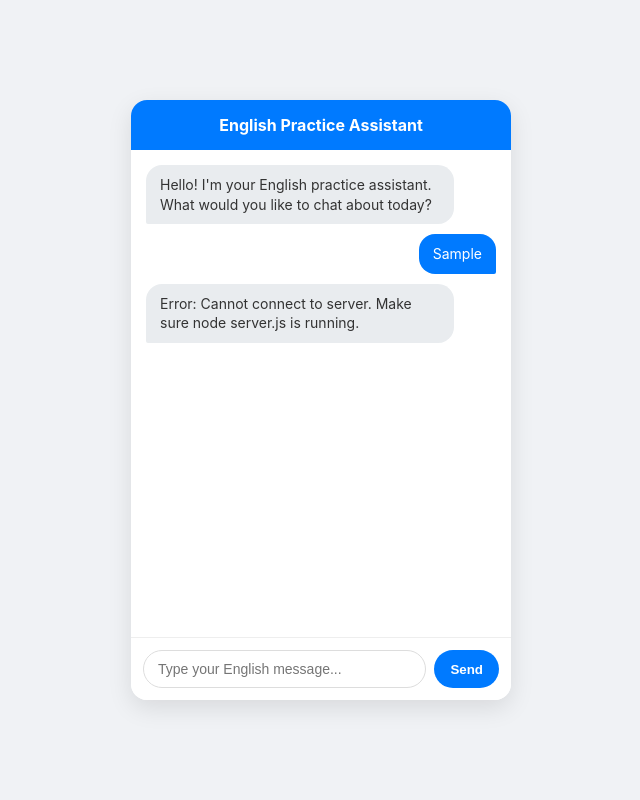
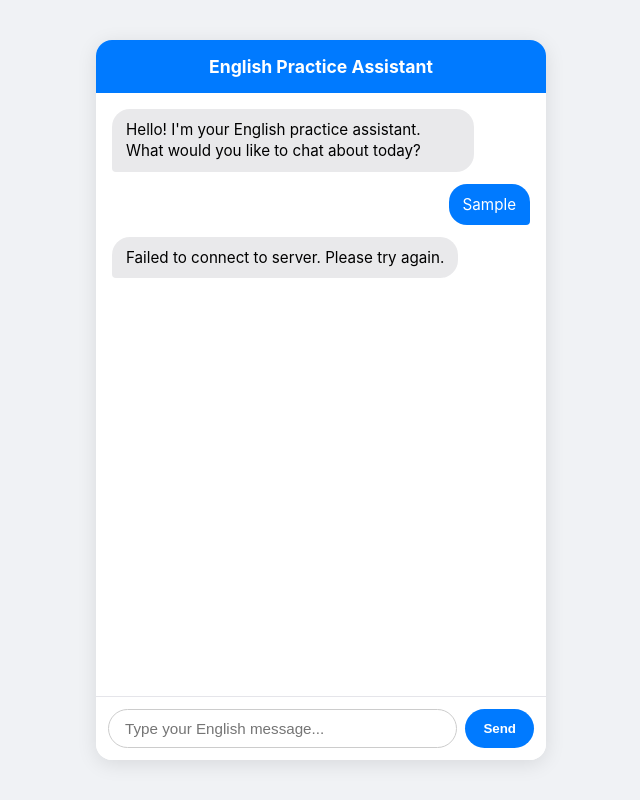
Before and after one commit to lexie11282001/english-ai-bot, a website: page index.html in a window 1280 px wide. Both pictures are taken after typing "Sample" into the empty fields and a click on the button "Send". Shown: the whole page, without its empty margins (319-959 px from the left). Drawn offline with Linux system fonts and the light colour scheme; no server answers.

Commit message:
Update index.html

```diff
--- a/index.html
+++ b/index.html
@@ -1,64 +1,155 @@
 <!DOCTYPE html>
-<html lang="en">
+<html lang="zh-TW">
 <head>
     <meta charset="UTF-8">
     <meta name="viewport" content="width=device-width, initial-scale=1.0">
-  <title>English Tutor Bot</title>
+    <title>English Practice Assistant</title>
     <style>
-    body { font-family: -apple-system, BlinkMacSystemFont, "Segoe UI", Roboto, sans-serif; background: #f0f2f5; display: flex; justify-content: center; height: 100vh; margin: 0; align-items: center; }
-    #chat-container { width: 380px; height: 600px; background: white; border-radius: 16px; box-shadow: 0 8px 24px rgba(0,0,0,0.1); display: flex; flex-direction: column; overflow: hidden; }
-    #header { background: #007aff; color: white; padding: 15px; text-align: center; font-weight: bold; font-size: 16px; }
-    #messages { flex: 1; padding: 15px; overflow-y: auto; display: flex; flex-direction: column; gap: 10px; }
-    .msg { max-width: 80%; padding: 10px 14px; border-radius: 16px; font-size: 14px; line-height: 1.4; word-break: break-word; }
-    .user { background: #007aff; color: white; align-self: flex-end; border-bottom-right-radius: 2px; }
-    .bot { background: #e9ecef; color: #333; align-self: flex-start; border-bottom-left-radius: 2px; }
-    #input-area { display: flex; padding: 12px; background: #fff; border-top: 1px solid #eee; }
-    input { flex: 1; padding: 10px 14px; border: 1px solid #ddd; border-radius: 20px; outline: none; font-size: 14px; }
-    button { margin-left: 8px; padding: 10px 16px; background: #007aff; color: white; border: none; border-radius: 20px; font-weight: bold; cursor: pointer; }
+        body {
+            font-family: -apple-system, BlinkMacSystemFont, "Segoe UI", Roboto, Helvetica, Arial, sans-serif;
+            background-color: #f0f2f5;
+            margin: 0;
+            display: flex;
+            justify-content: center;
+            align-items: center;
+            height: 100vh;
+        }
+        .chat-container {
+            width: 100%;
+            max-width: 450px;
+            height: 90vh;
+            background: #fff;
+            border-radius: 16px;
+            box-shadow: 0 4px 20px rgba(0,0,0,0.1);
+            display: flex;
+            flex-direction: column;
+            overflow: hidden;
+        }
+        .header {
+            background-color: #007aff;
+            color: white;
+            padding: 16px;
+            text-align: center;
+            font-weight: bold;
+            font-size: 1.1rem;
+        }
+        .messages {
+            flex: 1;
+            padding: 16px;
+            overflow-y: auto;
+            display: flex;
+            flex-direction: column;
+            gap: 12px;
+        }
+        .message {
+            max-width: 80%;
+            padding: 10px 14px;
+            border-radius: 18px;
+            font-size: 0.95rem;
+            line-height: 1.4;
+            word-wrap: break-word;
+        }
+        .user {
+            align-self: flex-end;
+            background-color: #007aff;
+            color: white;
+            border-bottom-right-radius: 4px;
+        }
+        .bot {
+            align-self: flex-start;
+            background-color: #e9e9eb;
+            color: black;
+            border-bottom-left-radius: 4px;
+        }
+        .input-area {
+            display: flex;
+            padding: 12px;
+            border-top: 1px solid #e5e5ea;
+            background-color: #fff;
+        }
+        input {
+            flex: 1;
+            border: 1px solid #ccc;
+            border-radius: 20px;
+            padding: 10px 16px;
+            outline: none;
+            font-size: 0.95rem;
+        }
+        button {
+            background-color: #007aff;
+            color: white;
+            border: none;
+            border-radius: 20px;
+            padding: 10px 18px;
+            margin-left: 8px;
+            cursor: pointer;
+            font-weight: bold;
+        }
+        button:disabled {
+            background-color: #b0c4de;
+        }
     </style>
 </head>
 <body>
 
-<div id="chat-container">
-  <div id="header">English Practice Assistant</div>
-  <div id="messages">
-    <div class="msg bot">Hello! I'm your English practice assistant. What would you like to chat about today?</div>
+<div class="chat-container">
+    <div class="header">English Practice Assistant</div>
+    <div class="messages" id="messages">
+        <div class="message bot">Hello! I'm your English practice assistant. What would you like to chat about today?</div>
     </div>
-  <div id="input-area">
-    <input type="text" id="userInput" placeholder="Type your English message..." onkeypress="if(event.key==='Enter') sendMessage()" />
-    <button onclick="sendMessage()">Send</button>
+    <div class="input-area">
+        <input type="text" id="userInput" placeholder="Type your English message..." onkeypress="handleKeyPress(event)">
+        <button onclick="sendMessage()" id="sendBtn">Send</button>
     </div>
 </div>
 
 <script>
     async function sendMessage() {
         const input = document.getElementById('userInput');
-    const text = input.value.trim();
-    if (!text) return;
+        const sendBtn = document.getElementById('sendBtn');
+        const messageText = input.value.trim();
 
-    appendMessage(text, 'user');
+        if (!messageText) return;
+
+        appendMessage(messageText, 'user');
         input.value = '';
+        input.disabled = true;
+        sendBtn.disabled = true;
 
         try {
             const res = await fetch('https://english-ai-bot-kubm.onrender.com/api/chat', {
                 method: 'POST',
                 headers: { 'Content-Type': 'application/json' },
-        body: JSON.stringify({ message: text })
+                body: JSON.stringify({ message: messageText })
             });
+
             const data = await res.json();
+
+            if (data.reply) {
                 appendMessage(data.reply, 'bot');
+            } else {
+                appendMessage('Error: ' + (data.error || 'No response from server'), 'bot');
+            }
         } catch (err) {
-      appendMessage('Error: Cannot connect to server. Make sure node server.js is running.', 'bot');
+            appendMessage('Failed to connect to server. Please try again.', 'bot');
+        } finally {
+            input.disabled = false;
+            sendBtn.disabled = false;
+            input.focus();
         }
     }
 
     function appendMessage(text, sender) {
-    const box = document.getElementById('messages');
-    const msg = document.createElement('div');
-    msg.className = `msg ${sender}`;
-    msg.innerText = text;
-    box.appendChild(msg);
-    box.scrollTop = box.scrollHeight;
+        const messagesDiv = document.getElementById('messages');
+        const msgDiv = document.createElement('div');
+        msgDiv.className = `message ${sender}`;
+        msgDiv.innerText = text;
+        messagesDiv.appendChild(msgDiv);
+        messagesDiv.scrollTop = messagesDiv.scrollHeight;
+    }
+
+    function handleKeyPress(e) {
+        if (e.key === 'Enter') sendMessage();
     }
 </script>
 
```
Lines whose indentation alone changed are shown as unchanged.
